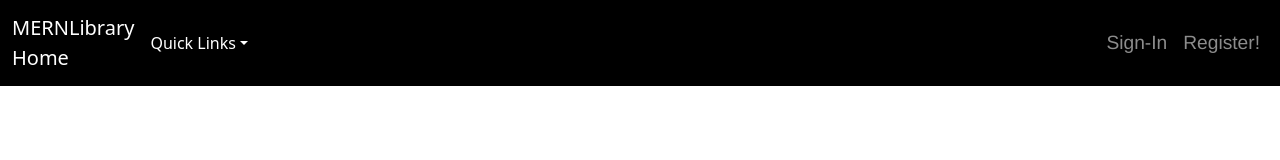
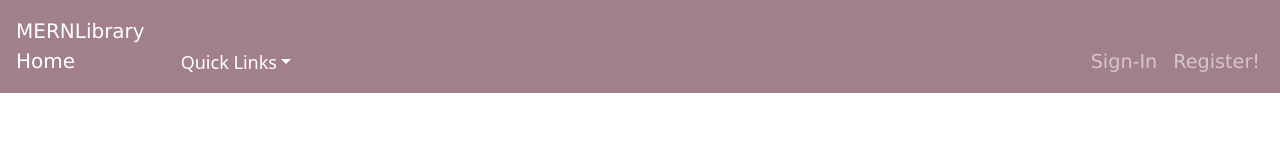
Before and after one commit to oBhodrolok/MERNLibrary, a React (Create React App) app in the folder root/: page / in a window 1280 px wide. Shown: the top 160 px of the page. Built offline with nearby package versions, Linux system fonts and the light colour scheme; no server answers.

Commit message:
update navbar

```diff
--- a/root/src/components/NavBarAll.js
+++ b/root/src/components/NavBarAll.js
@@ -6,22 +6,22 @@ import {logoutUser} from '../redux/actions/userAction';
 import {connect} from 'react-redux';
 import {useHistory} from 'react-router-dom';
 
-//https://react-bootstrap.github.io/components/navbar/
+//https://react-bootstrap.github.io/components/navbar/ + https://stackoverflow.com/a/72184830
 
 const Header = ({user , logoutUser}) => {
   const history = useHistory();
     return (
         <header className="App-header">
-          <Navbar bg="black" variant="dark" collapseOnSelect expand='sm'>
+          <Navbar variant="dark" collapseOnSelect expand='sm' style={{backgroundColor:'#a28089'}}>
             <Container fluid>
-              <Navbar.Brand>MERNLibrary
+              <Navbar.Brand style={{marginBottom: '5x', fontFamily: 'verdana, sans serif', paddingRight:'20px', paddingLeft:'4px'}}>MERNLibrary
                 <Link to = '/'  className="nav-link">
                   Home
                   </Link>
               </Navbar.Brand>
               <Navbar.Toggle aria-controls="basic-navbar-nav" />
-              <Navbar.Collapse id="basic-navbar-nav" className='mx-auto'>
-                <NavDropdown title="Quick Links" id="basic-nav-dropdown" className='mx-left'style={{color:'white'}}>
+              <Navbar.Collapse id="basic-navbar-nav" className='mx-auto' style={{paddingTop: '32px'}}>
+                <NavDropdown title="Quick Links" id="basic-nav-dropdown" className='mx-left'style={{color:'white', fontSize:'large'}}>
               <NavDropdown.Item >
                 <Link to={'/signin'} className="nav-link">Membership</Link>
               </NavDropdown.Item>
@@ -38,7 +38,7 @@ const Header = ({user , logoutUser}) => {
               //Some links should be shown based on user's authentication status
               !user.isAuthenticated ?
               //Case that user is not authenticated/logged out (PUBLIC)
-                <Nav className="justify-content-end" style={{fontSize: 'larger', fontFamily: 'helvetica, sans-serif'}}>
+                <Nav className="justify-content-end" style={{fontSize: 'larger', fontFamily: 'verdana, sans-serif', color:'white'}}>
                   <Nav>
                     <Link to={'/signin'} className="nav-link">
                       Sign-In
```
